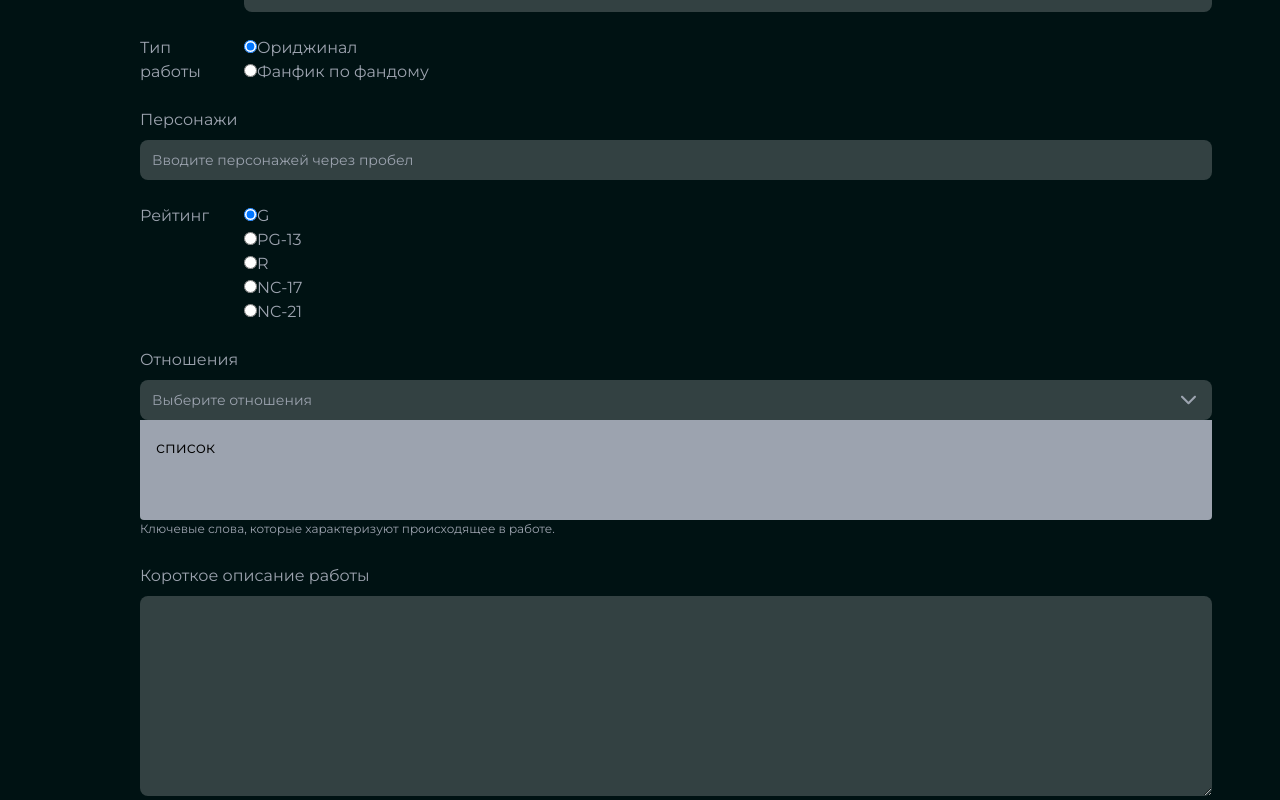
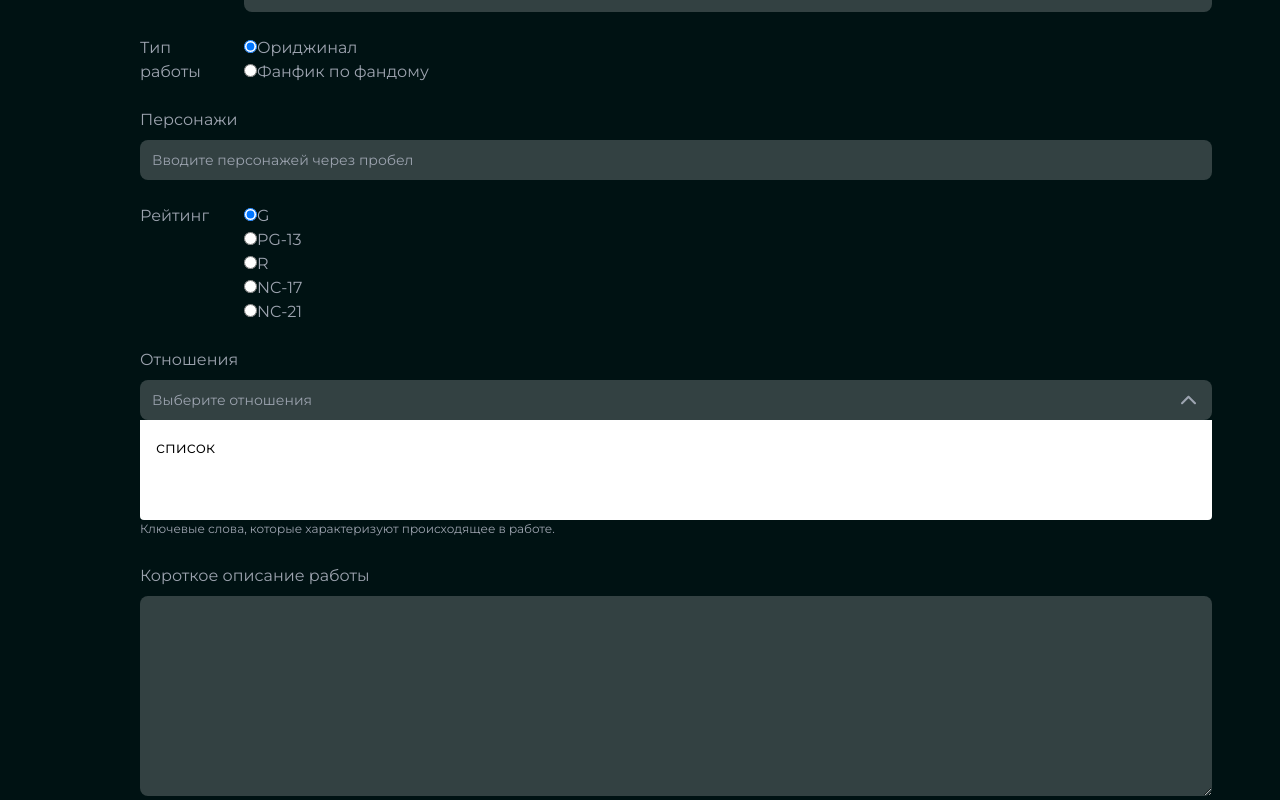
Before and after one commit to denniztr/poetry-blog, a Next.js app: page /add in a window 1280 px wide. Both pictures are taken after a click on the element 676 px from the left and 970 px from the top of the page. Shown: the part 570-1370 px from the top of the page. Built offline with nearby package versions, Linux system fonts and the light colour scheme; no server answers.

Commit message:
transition for pop-up, ts error needs to be fixed

```diff
--- a/app/components/addFiction/SelectInput.tsx
+++ b/app/components/addFiction/SelectInput.tsx
@@ -2,18 +2,18 @@
 
 
 import { useState } from 'react';
+import { Transition } from '@headlessui/react';
+import { IoIosArrowDown } from "react-icons/io";
 
 import Input from '@/app/components/ui/inputs/addFictionInput';
-
-import { IoIosArrowDown } from "react-icons/io";
-
+import clsx from 'clsx';
 
 type SelectVariant = 'group' | 'fandom' | 'character' | 'relation' | 'access'
-
 
 interface SelectProps {
   placeholder?: string
   id: SelectVariant
+  ref?: TransitionChildRenderProp
 }
 
 const Select: React.FC<SelectProps> = ({ placeholder, id }) => {
@@ -22,14 +22,27 @@ const Select: React.FC<SelectProps> = ({ placeholder, id }) => {
   const handleClick = (id: SelectVariant) => {
     setIsOpen(isOpen === id ? null : id)
   }
-  console.log(isOpen)
+
   return (
-    <div className="w-full relative" id={id} onClick={() => handleClick(id)}>
+    <div className="w-full relative z-10" id={id} onClick={() => handleClick(id)}>
       <Input className='cursor-pointer' placeholder={placeholder}/>
-      <IoIosArrowDown size={23}  className='absolute top-1/2 -translate-y-1/2 right-3 text-gray-400 cursor-pointer'/>
-      {isOpen === id && (
-        <div className='absolute p-4 bg-gray-400 rounded-b w-full h-[100px] text-black'>список</div>
-      )}
+      <IoIosArrowDown size={23} className={clsx(`absolute top-1/2 -translate-y-1/2 right-3 text-gray-400 cursor-pointer transition-all duration-300 `,
+        isOpen && '-rotate-180'
+        )}
+      />
+      <Transition
+          show={isOpen === id}
+          enter="transition ease-out duration-200"
+          enterFrom="opacity-0 translate-y-1"
+          enterTo="opacity-100 translate-y-0"
+          leave="transition ease-in duration-150"
+          leaveFrom="opacity-100 translate-y-0"
+          leaveTo="opacity-0 translate-y-1"
+        >
+            {(ref) => (
+              <div ref={ref} className='absolute p-4 bg-white rounded-b w-full h-[100px] text-black z-20'>список</div>
+            )}
+      </Transition>
     </div>
   )
 }
```
